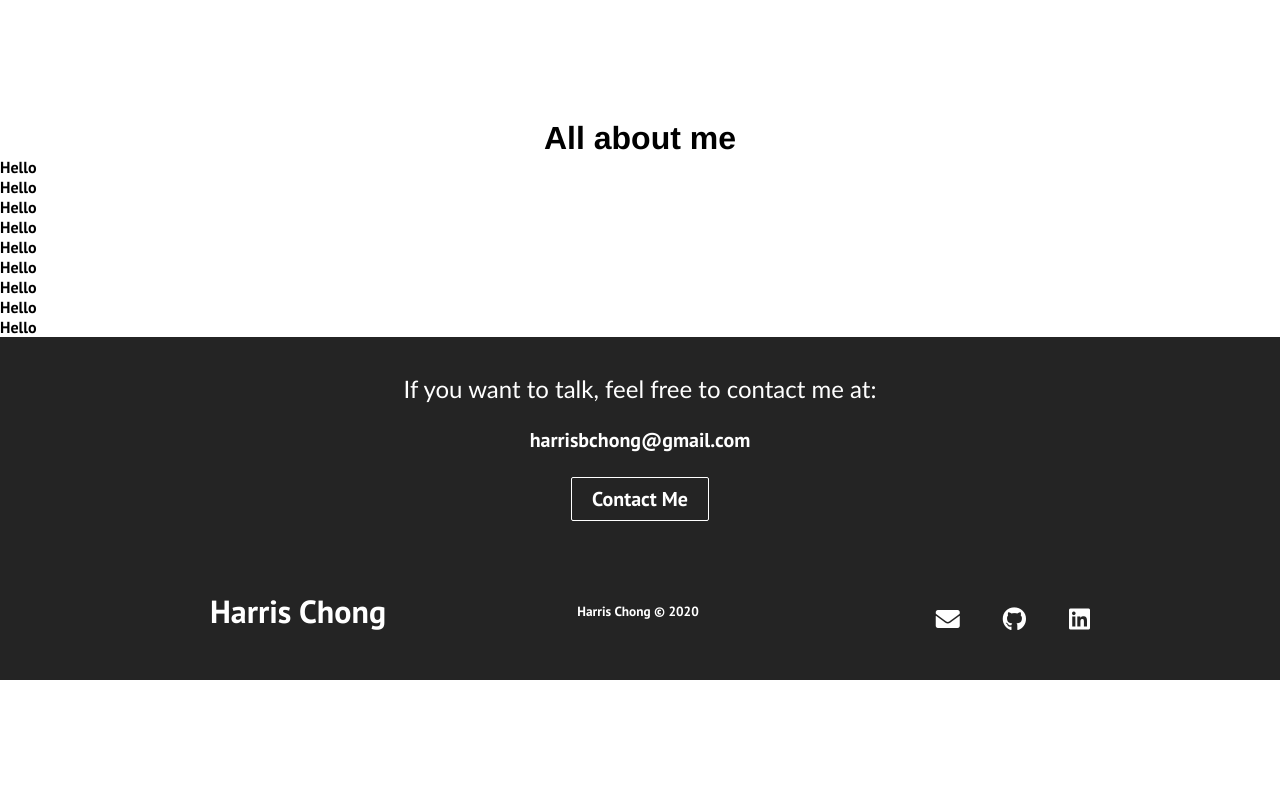
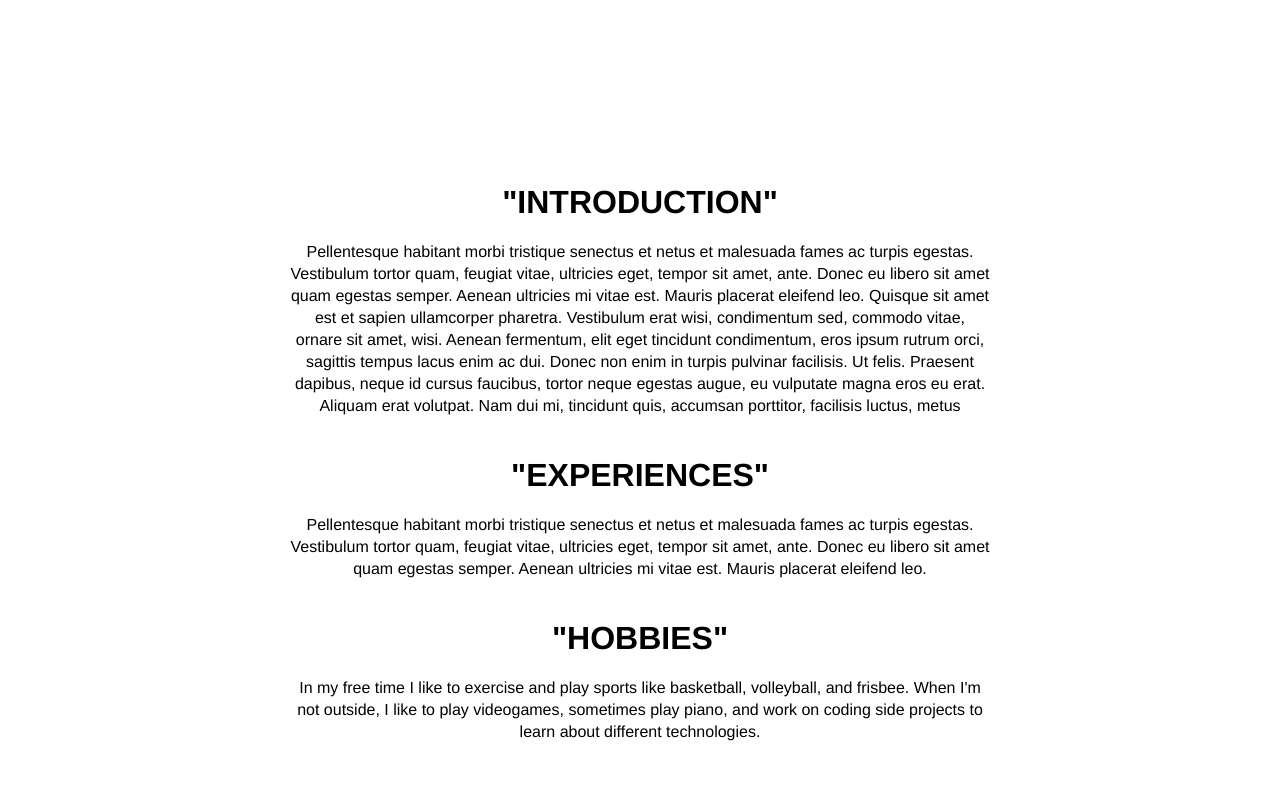
Before and after one commit to harrisbchong/Website, a React (Create React App) app: page /services in a window 1280 px wide. Shown: the part 680-1480 px from the top of the page. Before the commit the page ends 1360 px from the top, so only its background shows below. Built offline with nearby package versions, Linux system fonts and the light colour scheme.

Commit message:
added temp about me

```diff
--- a/src/components/AboutMe.js
+++ b/src/components/AboutMe.js
@@ -1,20 +1,33 @@
 import React from 'react';
 import './HeroSection.css';
-import '../App.css';
+import './AboutMe.css';
 
 function AboutMe() {
     return (
-        <div className='about-me'>
-            <h1>All about me</h1>
-            <p>Hello</p>
-            <p>Hello</p>
-            <p>Hello</p>
-            <p>Hello</p>
-            <p>Hello</p>
-            <p>Hello</p>
-            <p>Hello</p>
-            <p>Hello</p>
-            <p>Hello</p>
+        /* introduction
+        location */
+        <div className='section'>
+            <h1>
+                "INTRODUCTION"
+            </h1>
+            <p className='paragraph'>
+                Pellentesque habitant morbi tristique senectus et netus et malesuada fames ac turpis egestas. Vestibulum tortor quam, feugiat vitae, ultricies eget, tempor sit amet, ante. Donec eu libero sit amet quam egestas semper. Aenean ultricies mi vitae est. Mauris placerat eleifend leo. Quisque sit amet est et sapien ullamcorper pharetra. Vestibulum erat wisi, condimentum sed, commodo vitae, ornare sit amet, wisi. Aenean fermentum, elit eget tincidunt condimentum, eros ipsum rutrum orci, sagittis tempus lacus enim ac dui. Donec non enim in turpis pulvinar facilisis. Ut felis. Praesent dapibus, neque id cursus faucibus, tortor neque egestas augue, eu vulputate magna eros eu erat. Aliquam erat volutpat. Nam dui mi, tincidunt quis, accumsan porttitor, facilisis luctus, metus
+            </p>
+            <h1>
+                "EXPERIENCES"
+            </h1>
+            <p className='paragraph'>
+                Pellentesque habitant morbi tristique senectus et netus et malesuada fames ac turpis egestas. Vestibulum tortor quam, feugiat vitae, ultricies eget, tempor sit amet, ante. Donec eu libero sit amet quam egestas semper. Aenean ultricies mi vitae est. Mauris placerat eleifend leo.
+            </p>
+            <h1>
+                "HOBBIES"
+            </h1>
+            <p className='paragraph'>
+                In my free time I like to exercise and play sports like basketball, volleyball, and frisbee.
+                When I'm not outside, I like to play videogames, sometimes play piano, and work on coding side projects
+                to learn about different technologies.
+
+            </p>
 
 
         </div>
```
